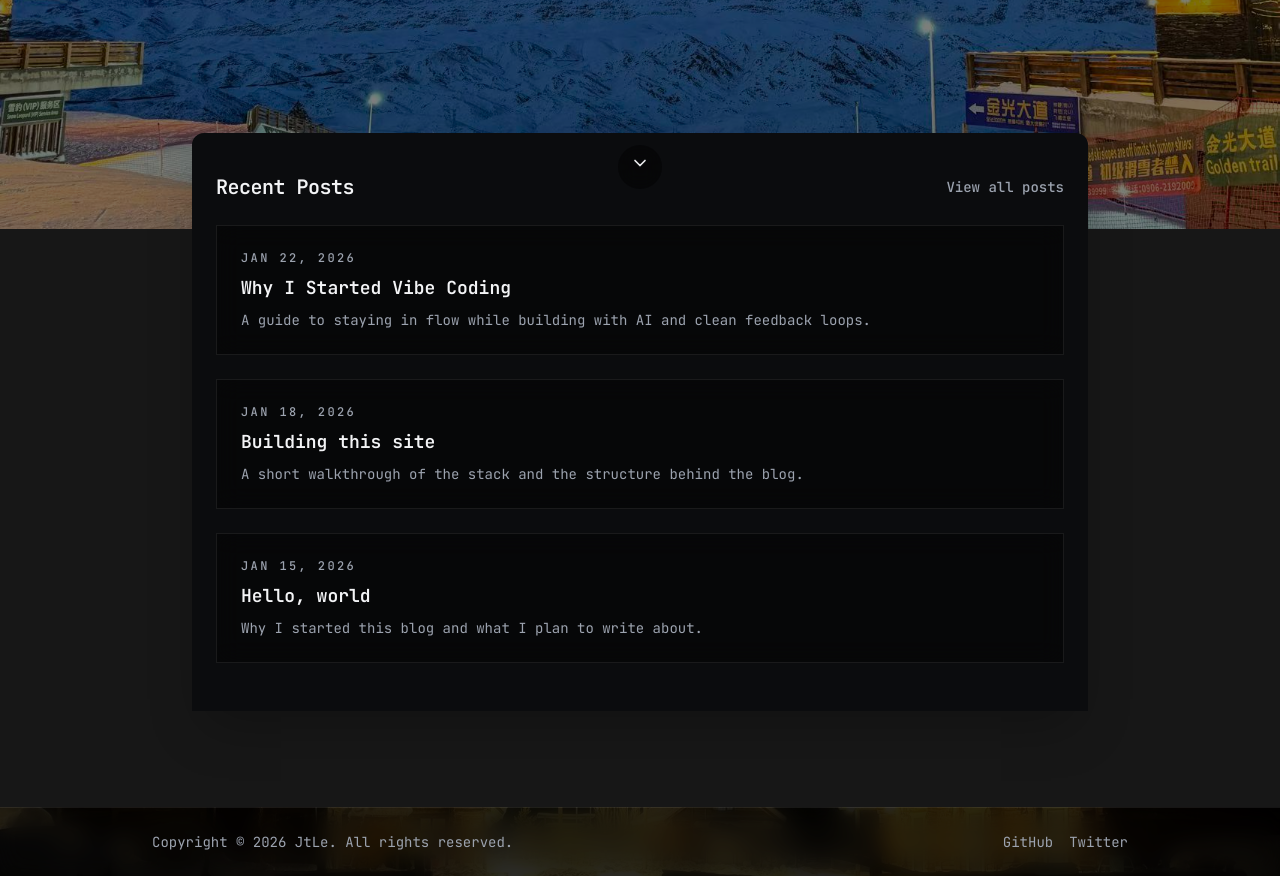
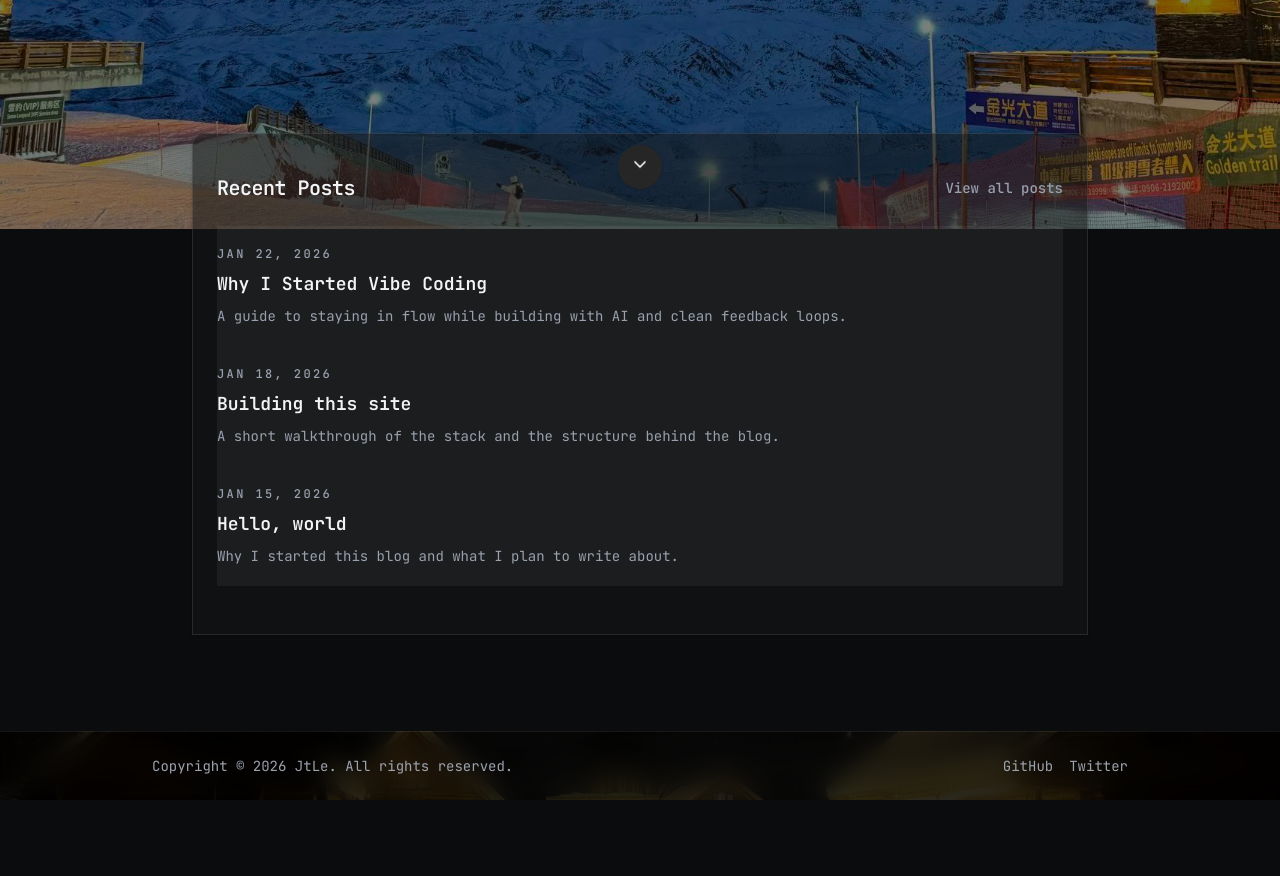
Before and after one commit to Ariasu123/ariasu123.github.io, a Next.js app: page / in a window 1280 px wide. Shown: the part 640-1516 px from the top of the page. After the commit the page ends 1440 px from the top, so only its background shows below. Built offline with nearby package versions, Linux system fonts and the light colour scheme.

Commit message:
Refine post list styling and hero CTA

```diff
--- a/package.json
+++ b/package.json
@@ -9,6 +9,8 @@
     "lint": "eslint"
   },
   "dependencies": {
+    "@radix-ui/react-dialog": "^1.1.15",
+    "@radix-ui/react-label": "^2.1.8",
     "class-variance-authority": "^0.7.1",
     "clsx": "^2.1.1",
     "framer-motion": "^12.27.1",
@@ -21,6 +23,7 @@
     "react-dom": "^18.2.0",
     "rehype-pretty-code": "^0.14.1",
     "shiki": "^3.21.0",
+    "sonner": "^2.0.7",
     "tailwind-merge": "^3.4.0"
   },
   "devDependencies": {
--- a/src/app/blog/page.tsx
+++ b/src/app/blog/page.tsx
@@ -15,33 +15,33 @@ export default function BlogPage() {
             <p className="text-sm font-medium uppercase tracking-[0.2em] text-primary">
               Blog
             </p>
-            <h1 className="text-3xl font-semibold tracking-tight text-foreground">
+            <h1 className="text-3xl font-semibold tracking-tight text-gray-900 dark:text-gray-100">
               Latest posts
             </h1>
-            <p className="max-w-2xl text-base text-muted-foreground">
+            <p className="max-w-2xl text-base text-gray-600 dark:text-gray-400">
               A running list of notes, essays, and build logs.
             </p>
           </header>
         </FadeIn>
         <div className="grid gap-6">
           {posts.length === 0 ? (
-            <p className="text-sm text-muted-foreground">
+            <p className="text-sm text-gray-600 dark:text-gray-400">
               No posts found. Add MDX files to `content/posts`.
             </p>
           ) : (
             posts.map((post, index) => (
               <FadeIn key={post.slug} delay={index * 0.05}>
-                <SpotlightCard className="border border-border bg-black/40 p-6 backdrop-blur-md transition hover:-translate-y-0.5 hover:shadow-[0_0_18px_rgba(255,255,255,0.08)]">
+                <SpotlightCard className="border-b border-gray-100 bg-transparent px-0 py-5 transition hover:bg-gray-50 last:border-0 dark:border-white/10 dark:bg-white/5 dark:hover:bg-white/10">
                   <div className="space-y-2">
-                    <p className="text-xs font-medium uppercase tracking-[0.2em] text-muted-foreground">
+                    <p className="text-xs font-medium uppercase tracking-[0.2em] text-gray-600 dark:text-gray-400">
                       {formatDate(post.date)}
                     </p>
-                    <h2 className="text-lg font-semibold text-foreground">
+                    <h2 className="text-lg font-semibold text-gray-900 dark:text-gray-100">
                       <Link href={`/blog/${post.slug}`} className="hover:underline">
                         {post.title}
                       </Link>
                     </h2>
-                    <p className="text-sm text-muted-foreground">
+                    <p className="text-sm text-gray-600 dark:text-gray-400">
                       {post.description}
                     </p>
                   </div>
--- a/src/app/page.tsx
+++ b/src/app/page.tsx
@@ -9,41 +9,41 @@ export default function Home() {
   const posts = getRecentPosts(3);
 
   return (
-    <main className="min-h-screen bg-neutral-900">
+    <main className="min-h-screen bg-background">
       <HeroParallax scrollTargetId="content-start" />
 
       <div className="relative z-10 -mt-24 pb-24">
         <div
           id="content-start"
-          className="mx-auto w-full max-w-4xl rounded-t-3xl bg-background px-6 pt-10 shadow-2xl"
+          className="mx-auto w-full max-w-4xl rounded-t-3xl border border-gray-200 bg-white px-6 pt-10 shadow-sm dark:border-white/10 dark:bg-neutral-900/50"
         >
           <FadeIn>
             <section className="space-y-6 pb-12">
               <div className="flex flex-wrap items-center justify-between gap-4">
-                <h2 className="text-xl font-semibold tracking-tight text-gray-100">
+                <h2 className="text-xl font-semibold tracking-tight text-gray-900 dark:text-gray-100">
                   Recent Posts
                 </h2>
                 <Link
                   href="/blog"
-                  className="text-sm font-medium text-muted-foreground transition hover:text-primary"
+                  className="text-sm font-medium text-gray-600 transition hover:text-gray-900 dark:text-gray-400 dark:hover:text-gray-100"
                 >
                   View all posts
                 </Link>
               </div>
               {posts.length === 0 ? (
-                <p className="text-sm text-muted-foreground">
+                <p className="text-sm text-gray-600 dark:text-gray-400">
                   No posts yet. Start by writing your first MDX article.
                 </p>
               ) : (
-                <div className="grid gap-6">
+                <div className="grid">
                   {posts.map((post, index) => (
                     <FadeIn key={post.slug} delay={index * 0.06}>
-                      <SpotlightCard className="border border-border bg-black/40 p-6 backdrop-blur-md transition hover:-translate-y-0.5 hover:shadow-[0_0_18px_rgba(255,255,255,0.08)]">
+                      <SpotlightCard className="border-b border-gray-100 bg-transparent px-0 py-5 transition hover:bg-gray-50 last:border-0 dark:border-white/10 dark:bg-white/5 dark:hover:bg-white/10">
                         <div className="space-y-2">
-                          <p className="text-xs font-medium uppercase tracking-[0.2em] text-muted-foreground">
+                          <p className="text-xs font-medium uppercase tracking-[0.2em] text-gray-600 dark:text-gray-400">
                             {formatDate(post.date)}
                           </p>
-                          <h3 className="text-lg font-semibold text-gray-100">
+                          <h3 className="text-lg font-semibold text-gray-900 dark:text-gray-100">
                             <Link
                               href={`/blog/${post.slug}`}
                               className="hover:underline"
@@ -51,7 +51,7 @@ export default function Home() {
                               {post.title}
                             </Link>
                           </h3>
-                          <p className="text-sm text-muted-foreground">
+                          <p className="text-sm text-gray-600 dark:text-gray-400">
                             {post.description}
                           </p>
                         </div>
--- a/src/components/hero-parallax.tsx
+++ b/src/components/hero-parallax.tsx
@@ -110,9 +110,9 @@ export function HeroParallax({ scrollTargetId }: HeroParallaxProps) {
         type="button"
         onClick={handleScrollClick}
         aria-label="Scroll to content"
-        className="absolute bottom-10 left-1/2 z-20 -translate-x-1/2 text-gray-100 transition hover:text-white"
+        className="absolute bottom-10 left-1/2 z-20 -translate-x-1/2 transition"
       >
-        <span className="inline-flex h-11 w-11 items-center justify-center rounded-full bg-black/40 backdrop-blur-md">
+        <span className="inline-flex h-11 w-11 items-center justify-center rounded-full border border-gray-200 bg-white text-gray-900 shadow-sm transition hover:bg-gray-50 dark:border-none dark:bg-neutral-800 dark:text-white dark:hover:bg-neutral-700">
           <ChevronDown className="h-5 w-5 animate-bounce" />
         </span>
       </button>
```
Also changed, not shown: public/avatar.jpg (added), 1 other file (tests, documents, lock files or other folders).
